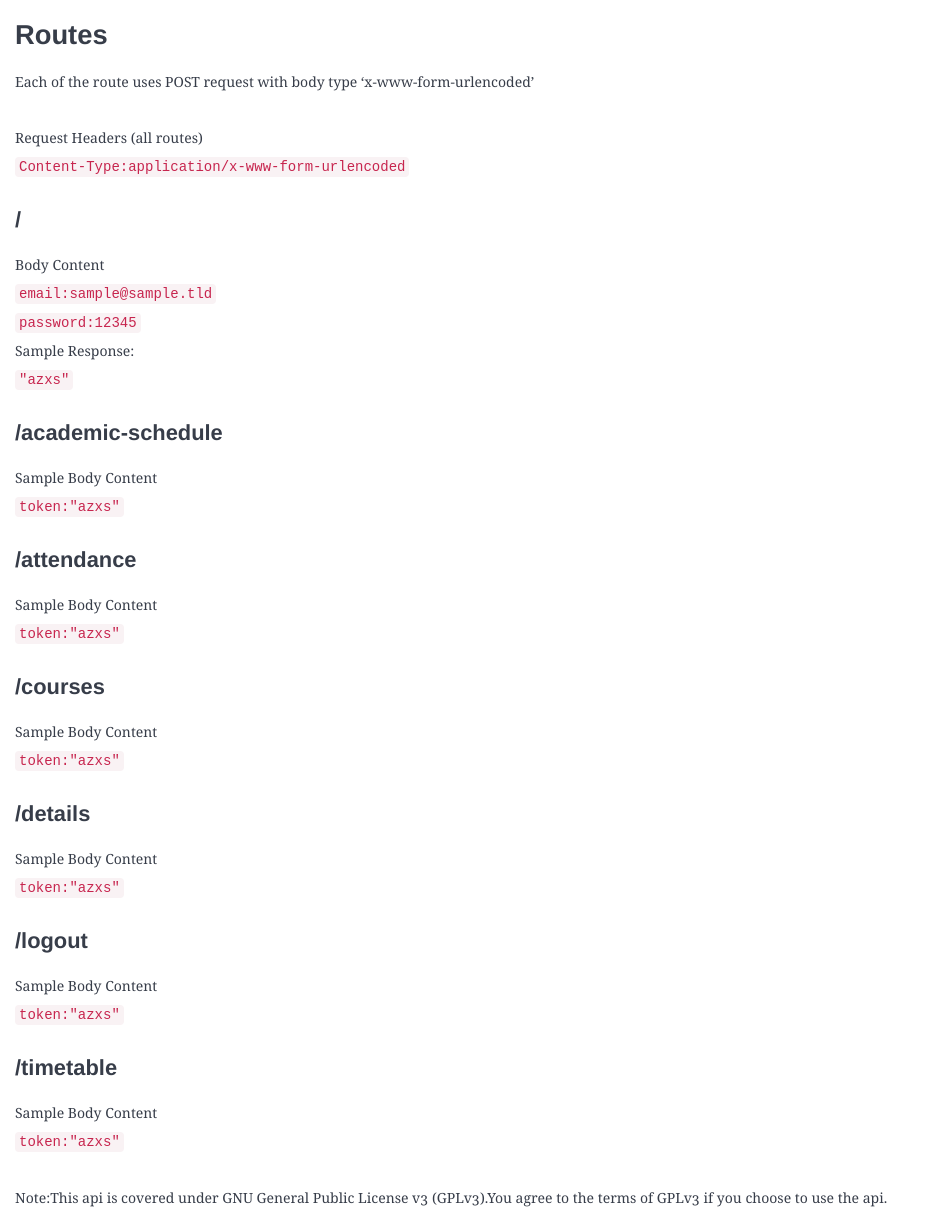
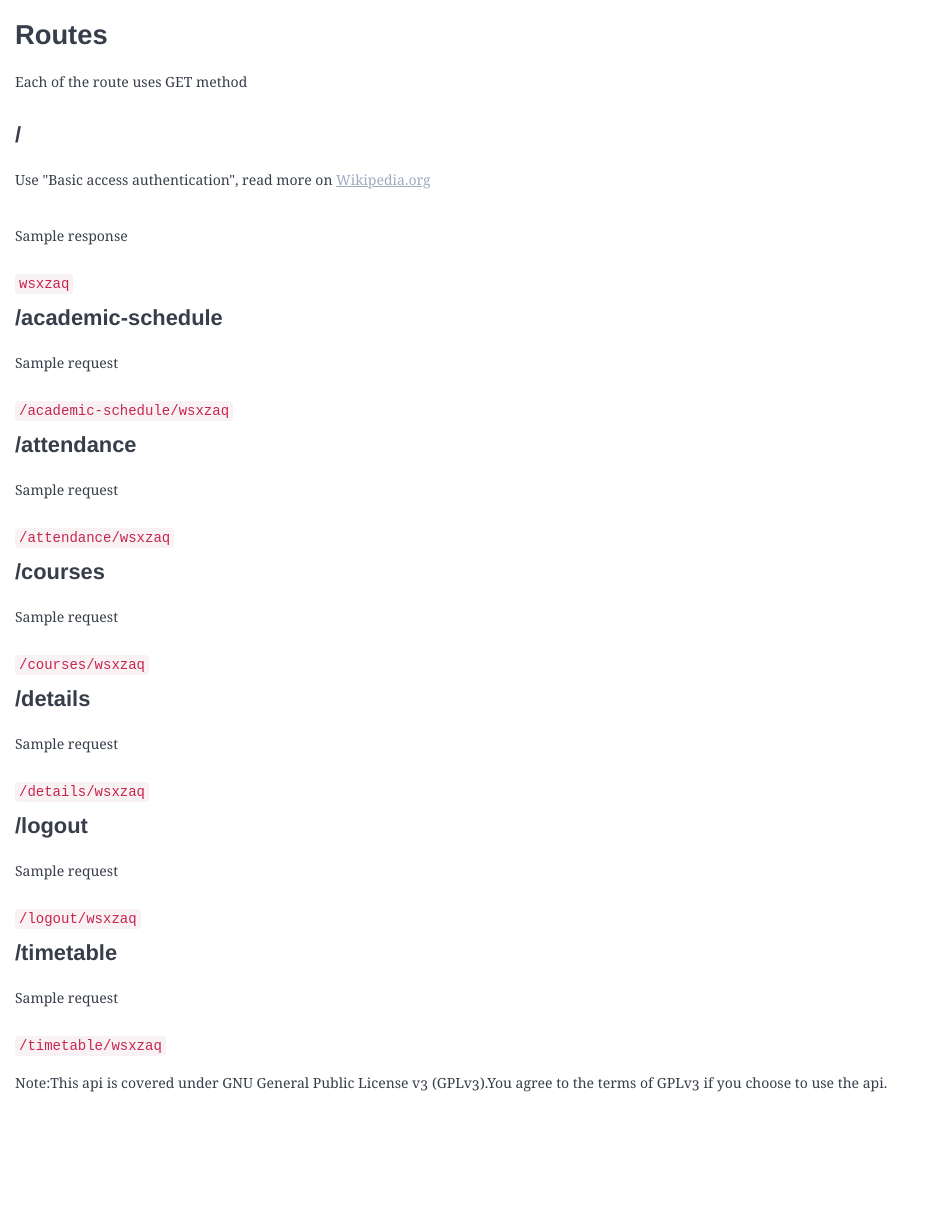
Before and after one commit to NihalSh/srm-academia-api, a plain HTML site: page index.html in a window 1280 px wide. Shown: the part 345-1557 px from the top of the page, without its empty margins (0-935 px from the left). After the commit the page ends 1442 px from the top, so only its background shows below. Drawn offline with nearby package versions, Linux system fonts and the light colour scheme.

Commit message:
docs updated

```diff
--- a/index.html
+++ b/index.html
@@ -9,33 +9,29 @@
 <h1><a id="Documentation_7"></a>Documentation!</h1>
 <p>The documentation is very limited as it is an alpha release</p>
 <h2><a id="Routes_10"></a>Routes</h2>
-<p>Each of the route uses POST request with body type ‘x-www-form-urlencoded’</p>
-<p>Request Headers (all routes)<br>
-<code>Content-Type:application/x-www-form-urlencoded</code></p>
+<p>Each of the route uses GET method</p>
 <h4><a id="_15"></a>/</h4>
-<p>Body Content<br>
-<code>email:sample@sample.tld</code><br>
-<code>password:12345</code><br>
-Sample Response:<br>
-<code>&quot;azxs&quot;</code></p>
+<p>Use "Basic access authentication", read more on <a href="https://en.wikipedia.org/wiki/Basic_access_authentication">Wikipedia.org</a><br>
+<p>Sample response</p>
+<code>wsxzaq</code>
 <h4><a id="academicschedule_21"></a>/academic-schedule</h4>
-<p>Sample Body Content<br>
-<code>token:&quot;azxs&quot;</code></p>
+<p>Sample request</p>
+<code>/academic-schedule/wsxzaq</code>
 <h4><a id="attendance_24"></a>/attendance</h4>
-<p>Sample Body Content<br>
-<code>token:&quot;azxs&quot;</code></p>
+<p>Sample request</p>
+<code>/attendance/wsxzaq</code>
 <h4><a id="courses_27"></a>/courses</h4>
-<p>Sample Body Content<br>
-<code>token:&quot;azxs&quot;</code></p>
+<p>Sample request</p>
+<code>/courses/wsxzaq</code>
 <h4><a id="details_30"></a>/details</h4>
-<p>Sample Body Content<br>
-<code>token:&quot;azxs&quot;</code></p>
+<p>Sample request</p>
+<code>/details/wsxzaq</code>
 <h4><a id="logout_33"></a>/logout</h4>
-<p>Sample Body Content<br>
-<code>token:&quot;azxs&quot;</code></p>
+<p>Sample request</p>
+<code>/logout/wsxzaq</code>
 <h4><a id="timetable_36"></a>/timetable</h4>
-<p>Sample Body Content<br>
-<code>token:&quot;azxs&quot;</code></p>
+<p>Sample request</p>
+<code>/timetable/wsxzaq</code>
 <p>Note:This api is covered under GNU General Public License v3 (GPLv3).You agree to the terms of GPLv3 if you choose to use the api.</p>
 
 </body></html>
```
